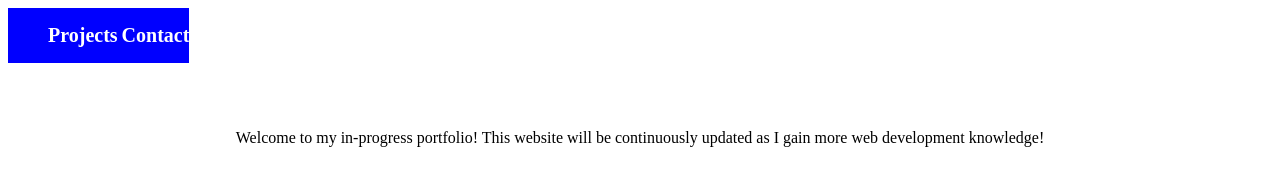
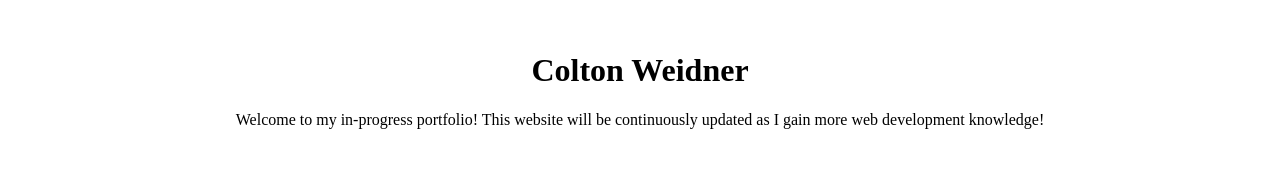
Before and after one commit to coltweidner/coltweidner.github.io, a plain HTML site: page index.html in a window 1280 px wide. Drawn offline with Linux system fonts and the light colour scheme.

Commit message:
Update style.css

```diff
--- a/style.css
+++ b/style.css
@@ -1,12 +1,11 @@
 nav {
-  display: inline-block;
-  background-color: blue;
+  background-color: darkteal;
   margin: 0 auto;
 }
 
 ul {
  list-style: none;
- text-align: right;
+ text-align: center;
 }
 
 ul li {
@@ -14,15 +13,9 @@ ul li {
  color: white;
  font-weight: bold;
  font-size: 20px;
+ margin: 0px 25px;
 }
 
 header {
  text-align: center;
 }
-
-h1 {
- display: inline-block;
- text-align: left;
- font-size: 20px;
- color: white;
-}
```
